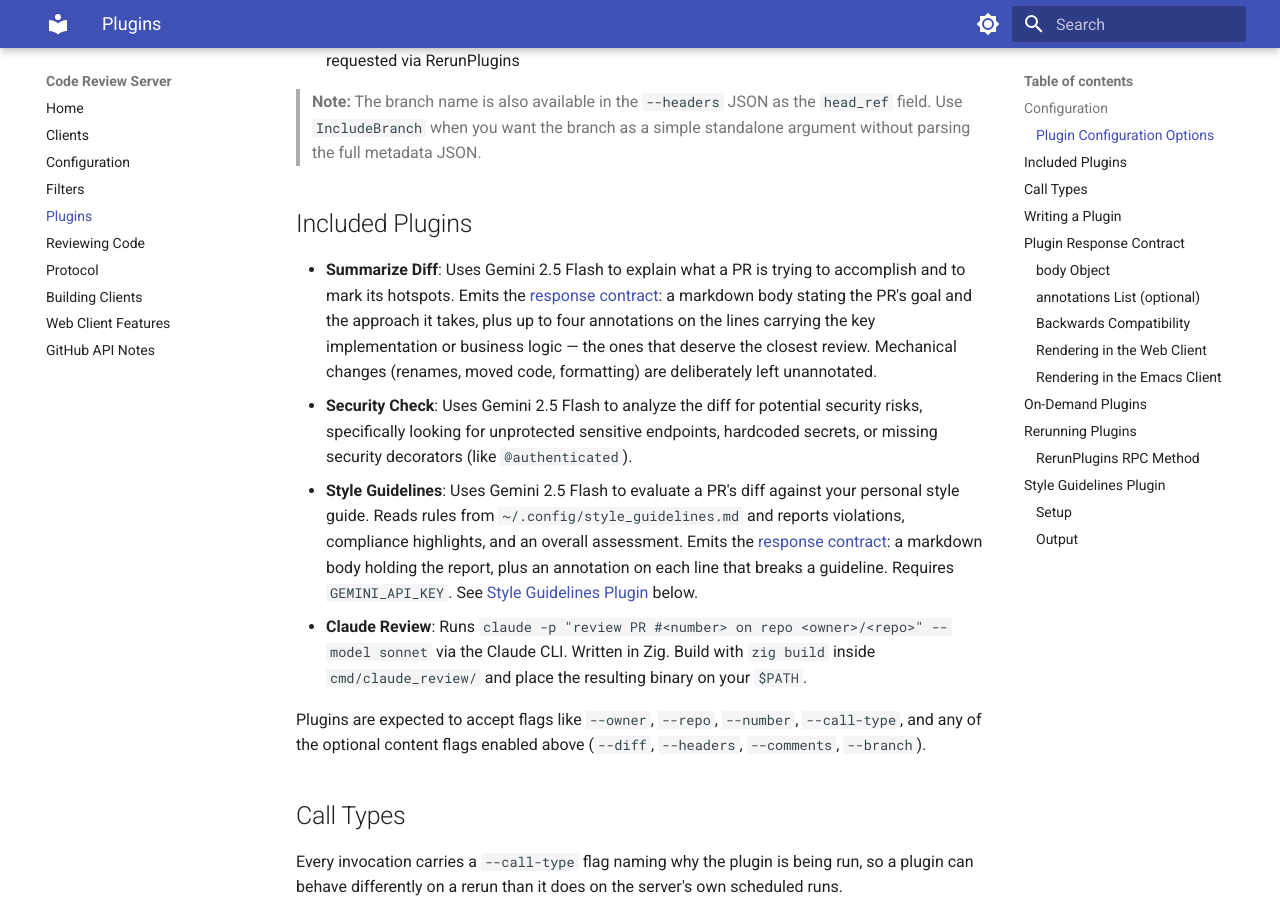
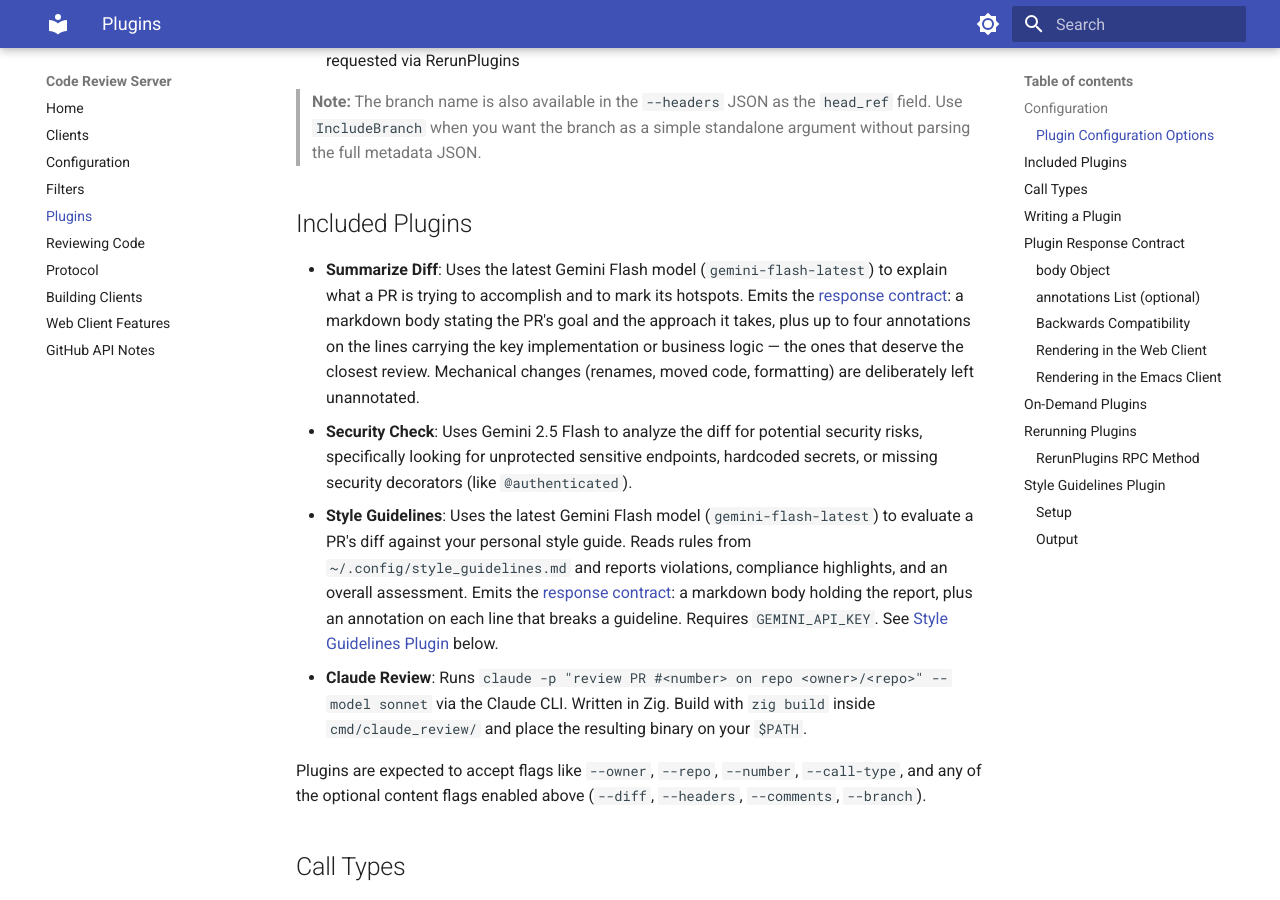
Before and after one commit to C-Hipple/code-review-server, an MkDocs documentation site: the page built from docs/plugins.md, in a window 1280 px wide and 900 px high, scrolled down 1864 px. Built offline with MkDocs 1.6.1 and Material for MkDocs 9.7.7, drawn with Linux system fonts in a browser that asks for light colours.

Commit message:
pluginkit: use gemini-flash-latest instead of gemini-2.5-flash
The shared Gemini call in cmd/internal/pluginkit now targets Google's
gemini-flash-latest alias, so the Summarize Diff and Style Guidelines
plugins follow the newest Flash release without a code change each time.

Co-Authored-By: Claude Opus 5.5 <noreply@anthropic.com>
Claude-Session: https://claude.ai/code/session_014CYrD7Sp6fb9QDkxtsTrkS

```diff
--- a/docs/plugins.md
+++ b/docs/plugins.md
@@ -55,9 +55,9 @@ OnlyOnDemand = true    # This plugin only runs when explicitly requested
 
 ## Included Plugins
 
-- **Summarize Diff**: Uses Gemini 2.5 Flash to explain what a PR is trying to accomplish and to mark its hotspots. Emits the [response contract](#plugin-response-contract): a markdown body stating the PR's goal and the approach it takes, plus up to four annotations on the lines carrying the key implementation or business logic — the ones that deserve the closest review. Mechanical changes (renames, moved code, formatting) are deliberately left unannotated.
+- **Summarize Diff**: Uses the latest Gemini Flash model (`gemini-flash-latest`) to explain what a PR is trying to accomplish and to mark its hotspots. Emits the [response contract](#plugin-response-contract): a markdown body stating the PR's goal and the approach it takes, plus up to four annotations on the lines carrying the key implementation or business logic — the ones that deserve the closest review. Mechanical changes (renames, moved code, formatting) are deliberately left unannotated.
 - **Security Check**: Uses Gemini 2.5 Flash to analyze the diff for potential security risks, specifically looking for unprotected sensitive endpoints, hardcoded secrets, or missing security decorators (like `@authenticated`).
-- **Style Guidelines**: Uses Gemini 2.5 Flash to evaluate a PR's diff against your personal style guide. Reads rules from `~/.config/style_guidelines.md` and reports violations, compliance highlights, and an overall assessment. Emits the [response contract](#plugin-response-contract): a markdown body holding the report, plus an annotation on each line that breaks a guideline. Requires `GEMINI_API_KEY`. See [Style Guidelines Plugin](#style-guidelines-plugin) below.
+- **Style Guidelines**: Uses the latest Gemini Flash model (`gemini-flash-latest`) to evaluate a PR's diff against your personal style guide. Reads rules from `~/.config/style_guidelines.md` and reports violations, compliance highlights, and an overall assessment. Emits the [response contract](#plugin-response-contract): a markdown body holding the report, plus an annotation on each line that breaks a guideline. Requires `GEMINI_API_KEY`. See [Style Guidelines Plugin](#style-guidelines-plugin) below.
 - **Claude Review**: Runs `claude -p "review PR #<number> on repo <owner>/<repo>" --model sonnet` via the Claude CLI. Written in Zig. Build with `zig build` inside `cmd/claude_review/` and place the resulting binary on your `$PATH`.
 
 Plugins are expected to accept flags like `--owner`, `--repo`, `--number`, `--call-type`, and any of the optional content flags enabled above (`--diff`, `--headers`, `--comments`, `--branch`).
```
Also changed, not shown: 1 other file.
